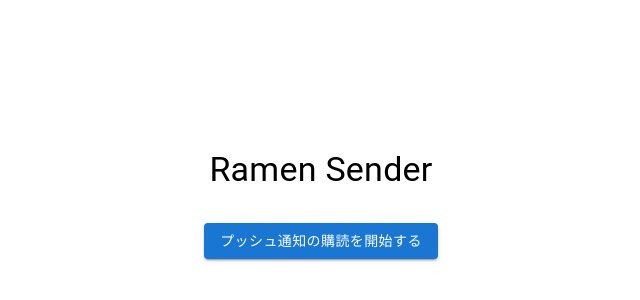
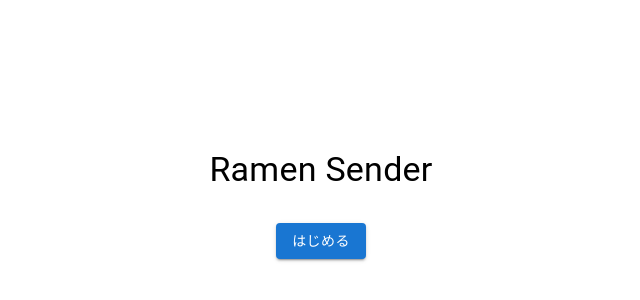
Before and after one commit to 7tsuno/ramen-sender, a Next.js app: page / in a window 1280 px wide. Shown: the part 188-488 px from the top of the page, without its empty margins (319-959 px from the left). Built offline with nearby package versions, Linux system fonts and the light colour scheme.

Commit message:
UIをちょっと変更

```diff
--- a/pages/index.tsx
+++ b/pages/index.tsx
@@ -230,7 +230,7 @@ export default function Home() {
             variant="contained"
             onClick={registerSubscription}
           >
-            プッシュ通知の購読を開始する
+            はじめる
           </Button>
         )}
         {registerd && images.length > 1 && (
@@ -309,7 +309,7 @@ export default function Home() {
               variant="contained"
               onClick={sendSubscription}
             >
-              プッシュ通知を送信する
+              送信する
             </Button>
             <Button
               sx={{ m: 2 }}
```
